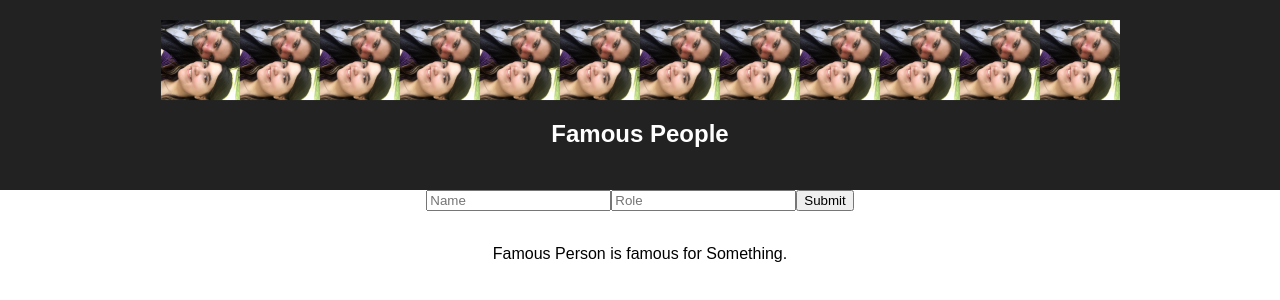
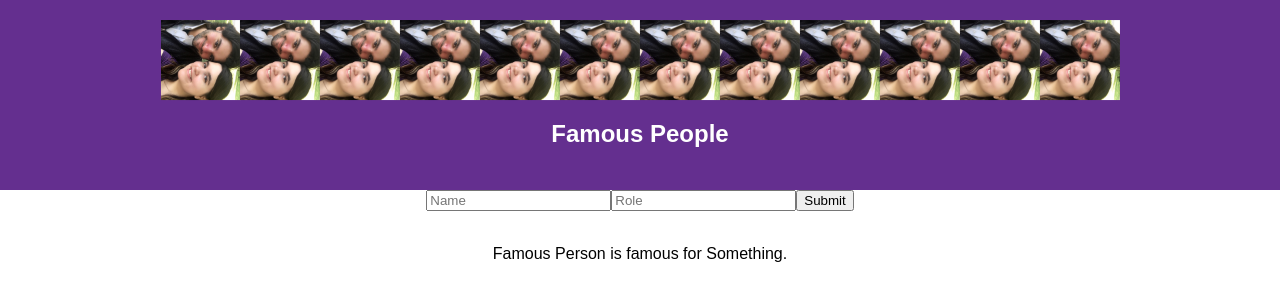
Before and after one commit to DericAaron/famous-people-ReactApp, a React app: page / in a window 1280 px wide. Built offline with nearby package versions, Linux system fonts and the light colour scheme.

Commit message:
background color changed

```diff
--- a/src/components/App/App.css
+++ b/src/components/App/App.css
@@ -8,7 +8,7 @@
 }
 
 .App-header {
-  background-color: #222;
+  background-color: rgba(74, 12, 124, 0.856);
   height: 150px;
   padding: 20px;
   color: white;
```
